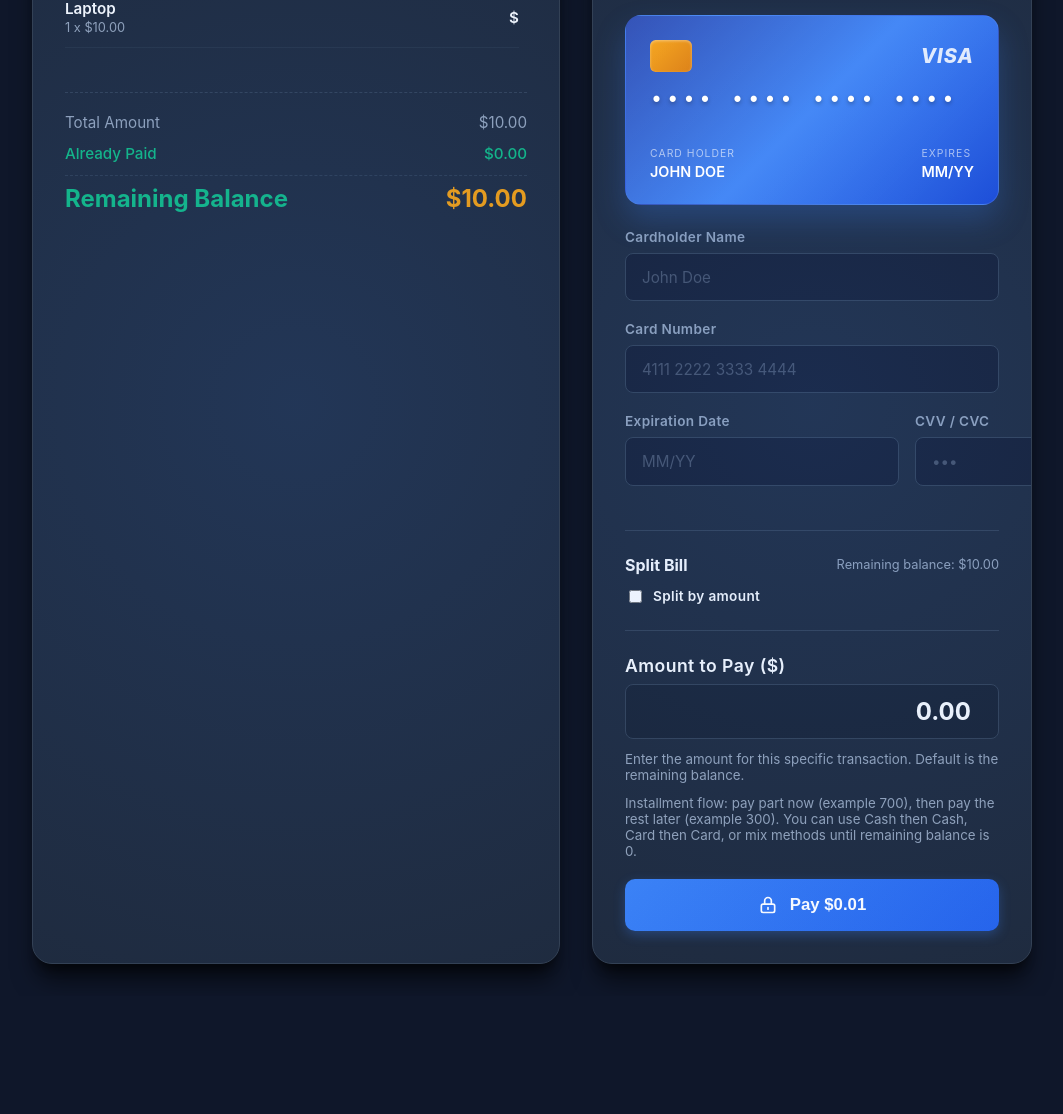
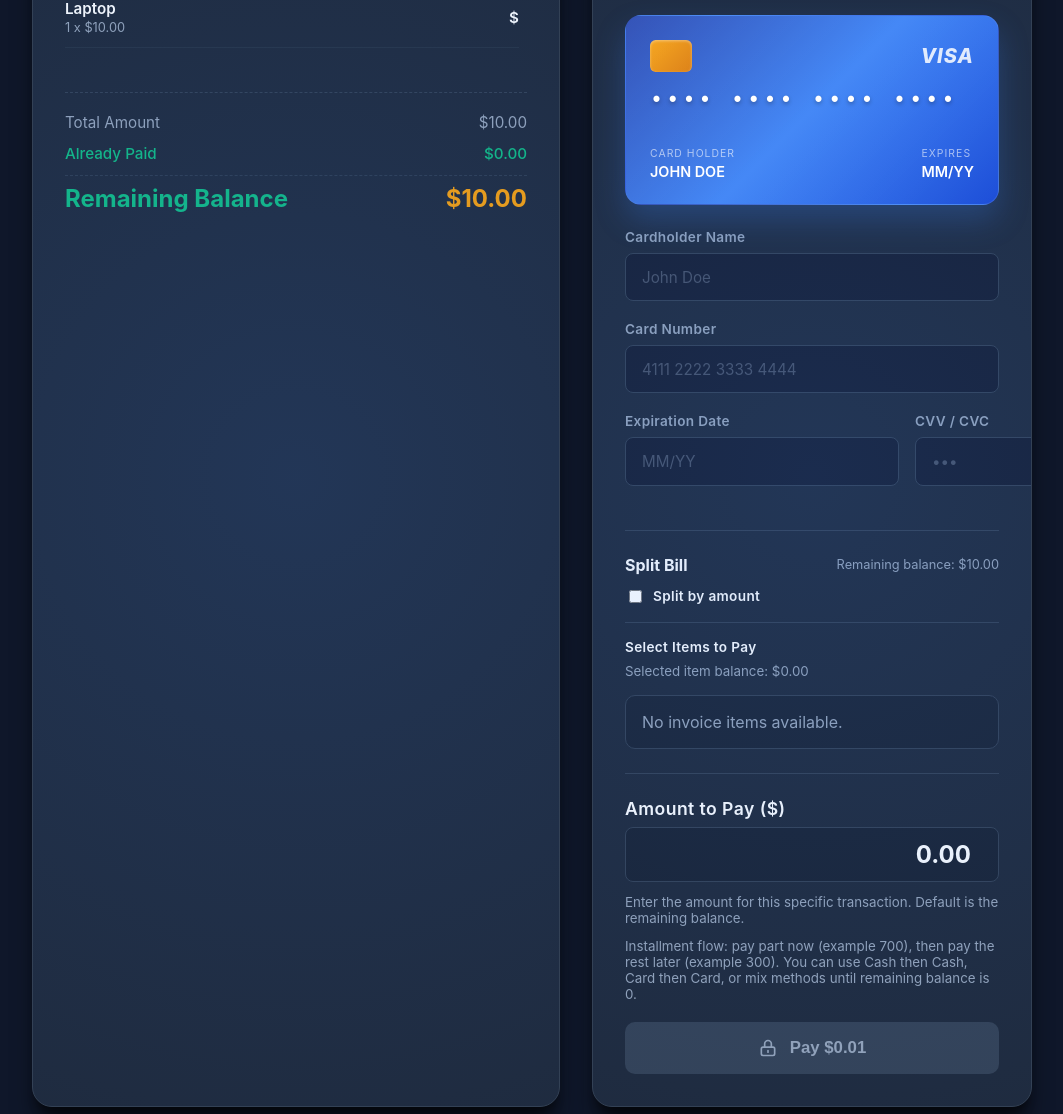
Before and after one commit to sufian-sani/a-django, a Django app: page /pos/orders/1/payment/ in a window 1280 px wide. Shown: the part 186-1300 px from the top of the page, without its empty margins (108-1171 px from the left). Before the commit the page ends 1166 px from the top, so only its background shows below. Run offline with Django 5.2, Linux system fonts and the light colour scheme; data comes from the database, SQL or seed files in the repository; both versions use the stored data as it was after the commit; parts of the project's set-up code (start-up, migrations or seed data) failed here and were passed over.

Commit message:
feat: enhance invoice and payment processing with split payment functionality

```diff
--- a/pos/admin.py
+++ b/pos/admin.py
@@ -27,6 +27,7 @@ class InvoiceAdmin(admin.ModelAdmin):
     list_display = (
         'invoice_number',
         'order',
+        'split_type',
         'status',
         'total_amount',
         'paid_amount',
@@ -35,7 +36,7 @@ class InvoiceAdmin(admin.ModelAdmin):
         'issued_at',
     )
     search_fields = ('invoice_number',)
-    list_filter = ('status', 'is_split', 'issued_at')
+    list_filter = ('split_type', 'status', 'is_split', 'issued_at')
 
 
 @admin.register(InvoiceItem)
@@ -50,6 +51,8 @@ class InvoiceItemAdmin(admin.ModelAdmin):
         'tax_amount',
         'discount_amount',
         'total_amount',
+        'paid_amount',
+        'balance_amount',
     )
     search_fields = ('invoice__invoice_number', 'order_item__product_name')
 
--- a/pos/models/invoice.py
+++ b/pos/models/invoice.py
@@ -8,6 +8,7 @@ TWO_DP = 2
 class Invoice(models.Model):
     order = models.ForeignKey(Order, related_name='invoice', on_delete=models.CASCADE)
     invoice_number = models.CharField(max_length=50, unique=True)
+    split_type = models.CharField(max_length=20, default='full', help_text='full | item_wise | amount_wise')
     status = models.CharField(
         max_length=20,
         default='Unpaid',
--- a/pos/templates/pos/payment.html
+++ b/pos/templates/pos/payment.html
@@ -752,6 +752,31 @@
                     </label>
                 </div>
 
+                <div class="form-group" style="margin-top: 1rem; border-top: 1px solid var(--border); padding-top: 1rem;">
+                    <label style="font-weight: 600; color: var(--text-main);">Select Items to Pay</label>
+                    <small id="selected-items-summary" style="color: var(--text-muted); display: block; margin-bottom: 0.5rem;">Selected item balance: $0.00</small>
+                    <div style="max-height: 180px; overflow-y: auto; border: 1px solid var(--border); border-radius: 10px; padding: 0.5rem; background: rgba(15,23,42,0.35);">
+                        {% for invoice_item in invoice_items %}
+                        <label style="display: flex; justify-content: space-between; align-items: center; padding: 0.55rem 0.5rem; border-bottom: 1px dashed rgba(148, 163, 184, 0.2); gap: 0.75rem;">
+                            <span style="display: inline-flex; align-items: center; gap: 0.5rem;">
+                                <input
+                                    type="checkbox"
+                                    name="invoice_item_ids"
+                                    value="{{ invoice_item.id }}"
+                                    class="invoice-item-checkbox"
+                                    data-balance="{{ invoice_item.balance_amount|floatformat:2 }}"
+                                    {% if invoice_item.balance_amount > 0 %}checked{% else %}disabled{% endif %}
+                                >
+                                <span style="font-weight: 600; color: var(--text-main);">{{ invoice_item.order_item.product_name }}</span>
+                            </span>
+                            <span style="font-size: 0.85rem; color: var(--text-muted);">Balance: ${{ invoice_item.balance_amount|floatformat:2 }}</span>
+                        </label>
+                        {% empty %}
+                        <div style="color: var(--text-muted); padding: 0.5rem;">No invoice items available.</div>
+                        {% endfor %}
+                    </div>
+                </div>
+
                 <!-- Amount to Pay -->
                 <div class="form-group" style="margin-top: 1.5rem; border-top: 1px solid var(--border); padding-top: 1.5rem;">
                     <label for="amount-input" id="amount-input-label" style="font-weight: 600; font-size: 1.1rem; color: var(--text-main);">Amount to Pay ($)</label>
@@ -790,6 +815,38 @@
 
             function roundToCents(value) {
                 return Math.round(value * 100) / 100;
+            }
+
+            function getSelectedItemCheckboxes() {
+                return Array.from(document.querySelectorAll('.invoice-item-checkbox:checked'));
+            }
+
+            function getSelectedItemsBalance() {
+                const selected = getSelectedItemCheckboxes();
+                let total = 0;
+                selected.forEach((checkbox) => {
+                    total += parseFloat(checkbox.dataset.balance || '0') || 0;
+                });
+                return roundToCents(total);
+            }
+
+            function getCurrentMaxPayable() {
+                return Math.min(remainingAmount, getSelectedItemsBalance());
+            }
+
+            function refreshSelectedItemsSummary() {
+                const selectedBalance = getSelectedItemsBalance();
+                const summary = document.getElementById('selected-items-summary');
+                const amountInput = document.getElementById('amount-input');
+                const maxPayable = getCurrentMaxPayable();
+
+                summary.textContent = `Selected item balance: $${selectedBalance.toFixed(2)}`;
+                amountInput.max = maxPayable.toFixed(2);
+
+                const currentVal = parseFloat(amountInput.value) || 0;
+                if (currentVal > maxPayable) {
+                    amountInput.value = maxPayable > 0 ? maxPayable.toFixed(2) : '0.00';
+                }
             }
 
             function getSplitAmountsFromInput() {
@@ -887,12 +944,15 @@
             function getAmountToPay() {
                 if (splitAmountMode) {
                     const { card, cash } = getSplitAmountsFromInput();
-                    return roundToCents(card + cash);
+                    const total = roundToCents(card + cash);
+                    const maxPayable = getCurrentMaxPayable();
+                    return Math.min(total, maxPayable);
                 }
                 const amountInput = document.getElementById('amount-input');
                 const val = parseFloat(amountInput.value) || 0;
-                if (val > remainingAmount) {
-                    return remainingAmount;
+                const maxPayable = getCurrentMaxPayable();
+                if (val > maxPayable) {
+                    return maxPayable;
                 }
                 if (val <= 0) {
                     return 0.01;
@@ -993,7 +1053,8 @@
             function updatePayButtonState() {
                 const payBtn = document.getElementById('btn-pay');
                 const total = getAmountToPay();
-                payBtn.disabled = (total <= 0 || total > remainingAmount);
+                const maxPayable = getCurrentMaxPayable();
+                payBtn.disabled = (maxPayable <= 0 || total <= 0 || total > maxPayable);
             }
 
             // Listen to changes in amount to pay input
@@ -1005,7 +1066,7 @@
                 }
                 let val = parseFloat(amountInput.value) || 0;
                 if (val > remainingAmount) {
-                    amountInput.value = remainingAmount.toFixed(2);
+                    amountInput.value = getCurrentMaxPayable().toFixed(2);
                 }
                 refreshSplitPreview();
                 if (selectedMethod === 'cash') {
@@ -1016,6 +1077,18 @@
             });
 
             document.getElementById('split-amount-mode').addEventListener('change', toggleSplitAmountMode);
+
+            document.querySelectorAll('.invoice-item-checkbox').forEach((checkbox) => {
+                checkbox.addEventListener('change', () => {
+                    refreshSelectedItemsSummary();
+                    refreshSplitPreview();
+                    updateButtonLabel();
+                    updatePayButtonState();
+                    if (selectedMethod === 'cash') {
+                        generateCashPresets();
+                    }
+                });
+            });
 
             // Credit Card Input formatting logic
             const ccNumInput = document.getElementById('card-number');
@@ -1097,6 +1170,7 @@
             amountInput.value = '0.00';
             document.getElementById('card-amount-input').value = '0.00';
             document.getElementById('cash-amount-input').value = '0.00';
+            refreshSelectedItemsSummary();
             generateCashPresets();
             refreshSplitPreview();
             updateButtonLabel();
--- a/pos/views/order_views.py
+++ b/pos/views/order_views.py
@@ -40,6 +40,36 @@ def _get_active_invoice(order):
     if latest_invoice:
         return latest_invoice
     return _create_invoice_for_order(order)
+
+
+def _allocate_payment_to_invoice_items(invoice, amount, selected_item_ids=None):
+    remaining = amount
+    invoice_items = invoice.invoice_items.select_for_update().order_by('id')
+    if selected_item_ids:
+        invoice_items = invoice_items.filter(id__in=selected_item_ids)
+
+    for invoice_item in invoice_items:
+        if remaining <= Decimal('0.00'):
+            break
+
+        item_balance = invoice_item.balance_amount
+        if item_balance <= Decimal('0.00'):
+            continue
+
+        applied = min(item_balance, remaining)
+        invoice_item.paid_amount += applied
+        invoice_item.balance_amount -= applied
+        invoice_item.save(update_fields=['paid_amount', 'balance_amount'])
+        remaining -= applied
+
+    if remaining > Decimal('0.00'):
+        raise ValidationError('Unable to allocate payment to invoice items.')
+
+
+def _get_selected_invoice_items(invoice, selected_item_ids):
+    if not selected_item_ids:
+        return invoice.invoice_items.all()
+    return invoice.invoice_items.filter(id__in=selected_item_ids)
 
 def order_list(request):
     # Fetch orders and calculate their total price by summing item quantities * prices
@@ -145,6 +175,7 @@ def order_payment(request, order_id):
     # Calculate already paid and remaining amount
     paid_amount = invoice.paid_amount
     remaining_amount = invoice.balance_amount
+    invoice_items = invoice.invoice_items.select_related('order_item').order_by('id')
 
     if request.method == 'POST':
         with transaction.atomic():
@@ -157,6 +188,11 @@ def order_payment(request, order_id):
                 return redirect('order_detail', order_id=order.id)
 
             split_mode = request.POST.get('split_amount_mode') == '1'
+            selected_item_ids = [
+                int(v) for v in request.POST.getlist('invoice_item_ids') if str(v).isdigit()
+            ]
+            selected_items = _get_selected_invoice_items(invoice, selected_item_ids)
+            selected_balance = selected_items.aggregate(total=Sum('balance_amount'))['total'] or Decimal('0.00')
 
             if split_mode:
                 card_amount_raw = request.POST.get('card_amount', '0')
@@ -182,6 +218,9 @@ def order_payment(request, order_id):
                 if split_total > remaining_amount:
                     return redirect('order_payment', order_id=order.id)
 
+                if split_total > selected_balance:
+                    return redirect('order_payment', order_id=order.id)
+
                 if card_amount > 0:
                     Payment.objects.create(
                         invoice=invoice,
@@ -190,6 +229,7 @@ def order_payment(request, order_id):
                         payment_method='Card',
                         reference='split-card'
                     )
+                    _allocate_payment_to_invoice_items(invoice, card_amount, selected_item_ids)
 
                 if cash_amount > 0:
                     Payment.objects.create(
@@ -199,6 +239,7 @@ def order_payment(request, order_id):
                         payment_method='Cash',
                         reference='split-cash'
                     )
+                    _allocate_payment_to_invoice_items(invoice, cash_amount, selected_item_ids)
             else:
                 payment_method = (request.POST.get('payment_method', 'Cash') or 'Cash').strip().title()
 
@@ -217,6 +258,9 @@ def order_payment(request, order_id):
                 if amount_to_pay > remaining_amount:
                     return redirect('order_payment', order_id=order.id)
 
+                if amount_to_pay > selected_balance:
+                    return redirect('order_payment', order_id=order.id)
+
                 try:
                     Payment.objects.create(
                         invoice=invoice,
@@ -225,6 +269,7 @@ def order_payment(request, order_id):
                         payment_method=payment_method,
                         reference='auto-generated'
                     )
+                    _allocate_payment_to_invoice_items(invoice, amount_to_pay, selected_item_ids)
                 except ValidationError:
                     return redirect('order_payment', order_id=order.id)
 
@@ -246,6 +291,7 @@ def order_payment(request, order_id):
             'order_total': order_total,
             'paid_amount': paid_amount,
             'remaining_amount': remaining_amount,
+            'invoice_items': invoice_items,
             'payment_methods': [('Cash', 'Cash'), ('Card', 'Card')],
         }
         return render(request, 'pos/payment.html', context)
```
Also changed, not shown: pos/models/invoice_item.py (+19 -1 lines), db.sqlite3.
